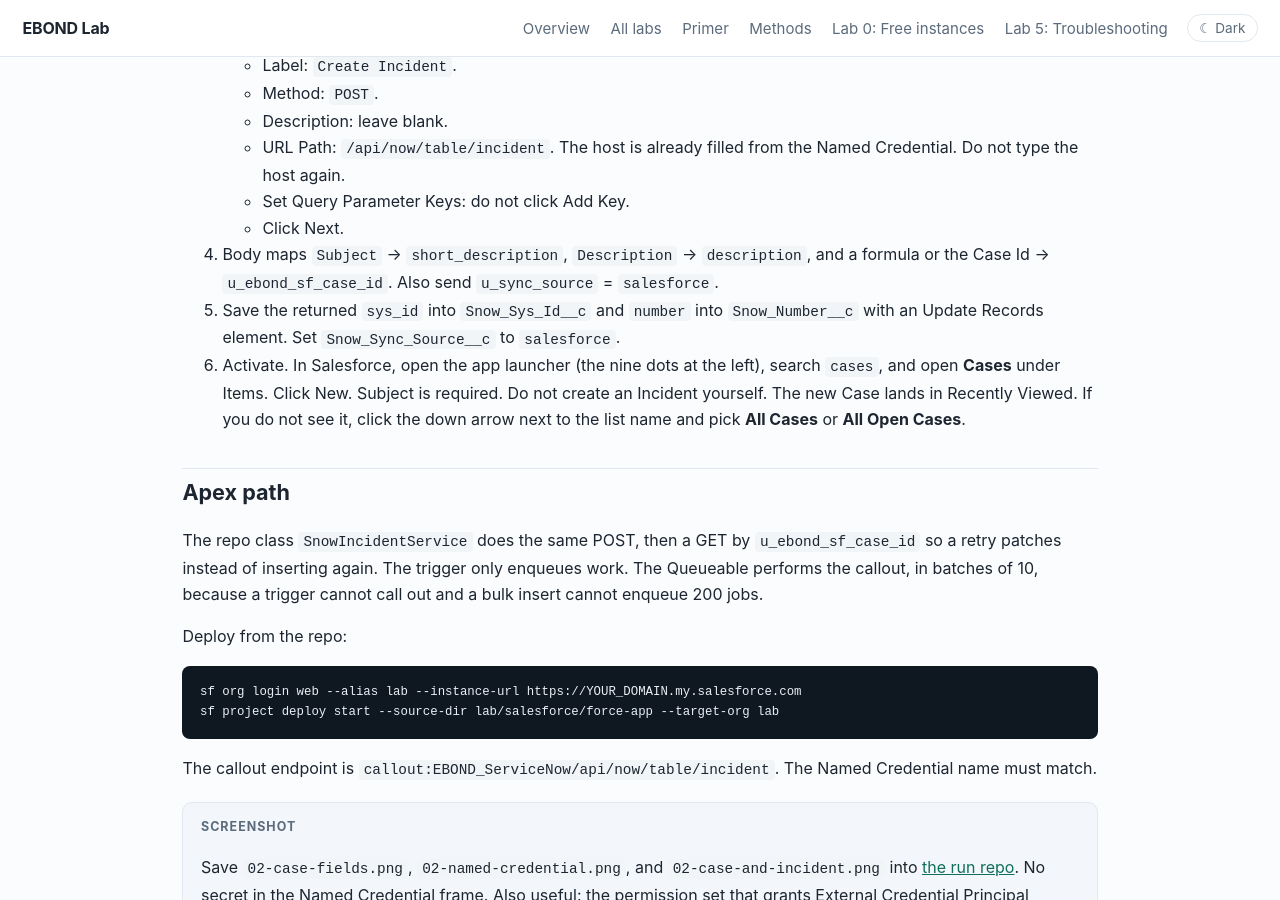
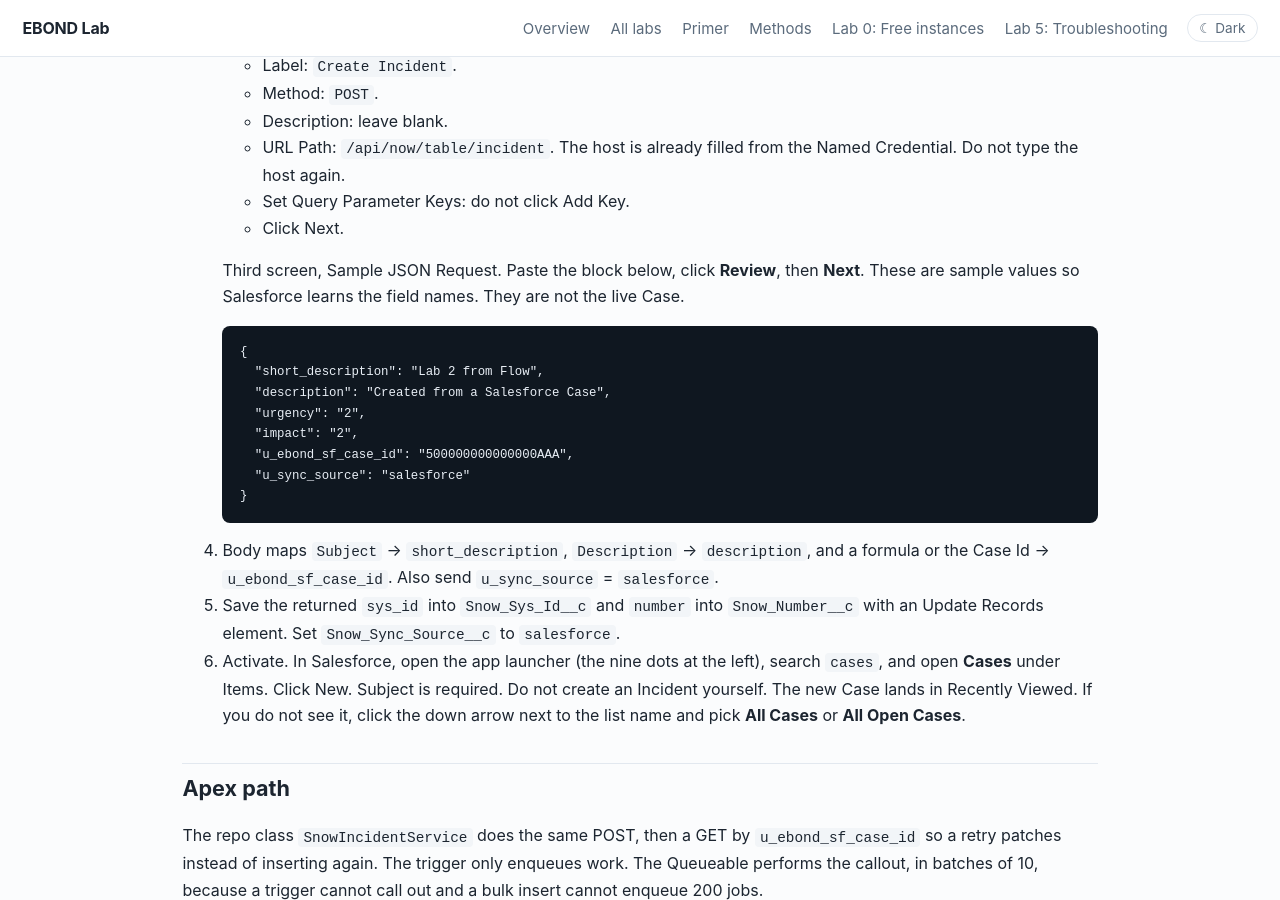
Before and after one commit to eltonaguiar/EBOND_ServiceNowSalesforce, a Jekyll site: the page built from site/labs/02-salesforce-to-snow.md, in a window 1280 px wide and 900 px high, scrolled down 6634 px. Built offline with Jekyll 4.4.1, drawn with Linux system fonts in a browser that asks for light colours.

Commit message:
Add the sample JSON for the HTTP Callout review step.

````diff
--- a/site/labs/02-salesforce-to-snow.md
+++ b/site/labs/02-salesforce-to-snow.md
@@ -217,6 +217,19 @@ Use this only if you picked Flow above.
    - URL Path: `/api/now/table/incident`. The host is already filled from the Named Credential. Do not type the host again.
    - Set Query Parameter Keys: do not click Add Key.
    - Click Next.
+
+   Third screen, Sample JSON Request. Paste the block below, click **Review**, then **Next**. These are sample values so Salesforce learns the field names. They are not the live Case.
+
+   ```json
+   {
+     "short_description": "Lab 2 from Flow",
+     "description": "Created from a Salesforce Case",
+     "urgency": "2",
+     "impact": "2",
+     "u_ebond_sf_case_id": "500000000000000AAA",
+     "u_sync_source": "salesforce"
+   }
+   ```
 4. Body maps `Subject` → `short_description`, `Description` → `description`, and a formula or the Case Id → `u_ebond_sf_case_id`. Also send `u_sync_source` = `salesforce`.
 5. Save the returned `sys_id` into `Snow_Sys_Id__c` and `number` into `Snow_Number__c` with an Update Records element. Set `Snow_Sync_Source__c` to `salesforce`.
 6. Activate. In Salesforce, open the app launcher (the nine dots at the left), search `cases`, and open **Cases** under Items. Click New. Subject is required. Do not create an Incident yourself. The new Case lands in Recently Viewed. If you do not see it, click the down arrow next to the list name and pick **All Cases** or **All Open Cases**.
````
